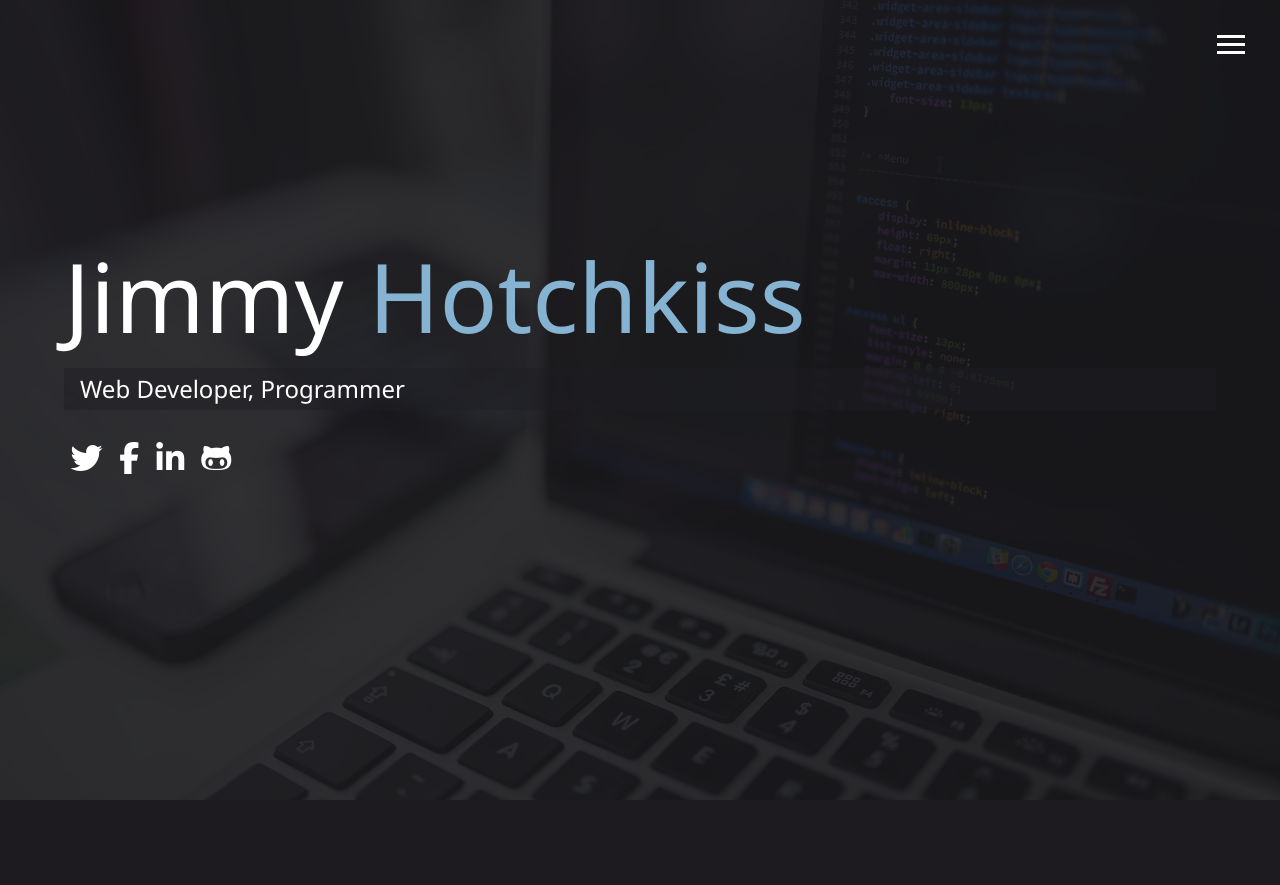
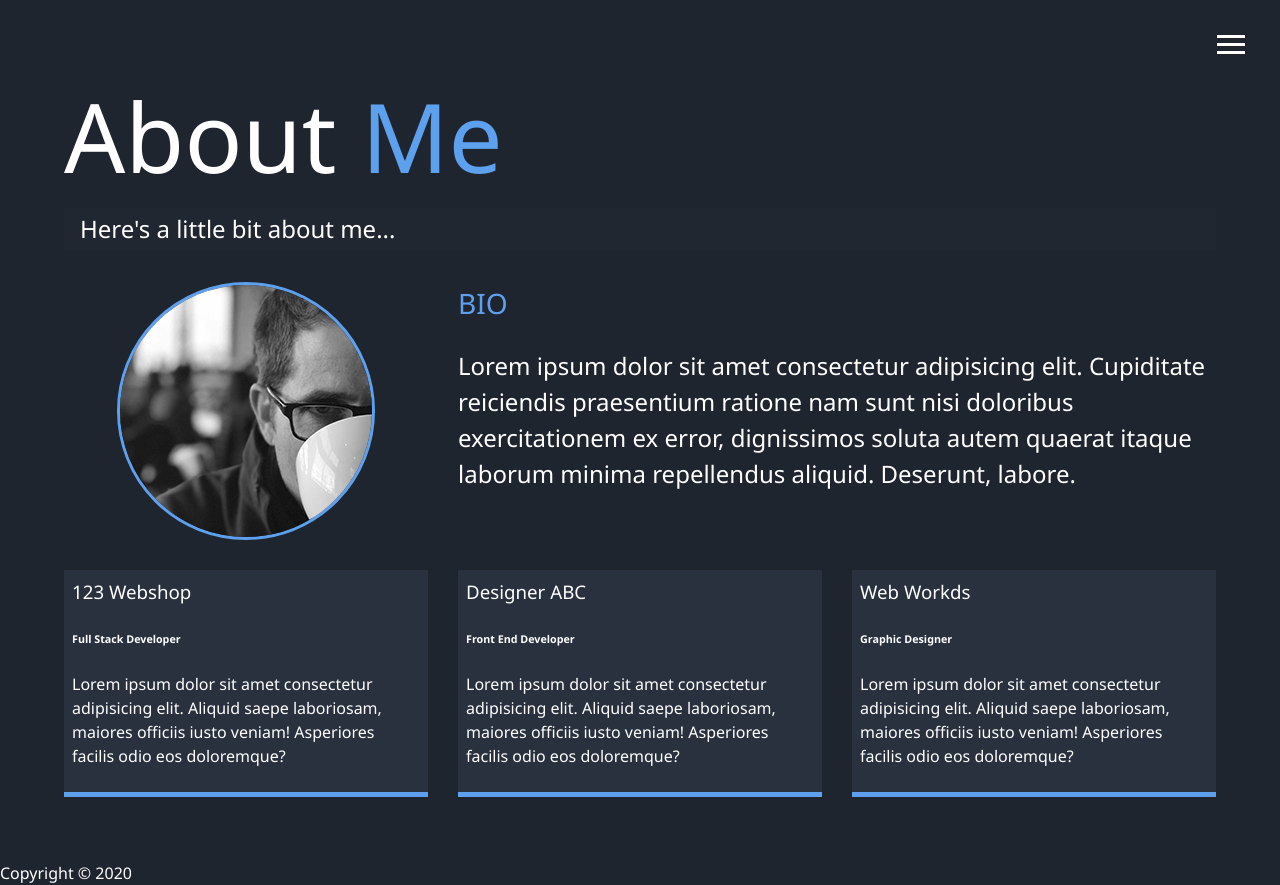
Before and after one commit to JimHotchkiss/my_portfolio, a PHP site: page /dist/about.html in a window 1280 px wide. Before the commit the page ends 800 px from the top, so only its background shows below. Run offline with PHP 8.4, Linux system fonts and the light colour scheme; some libraries are stand-ins or nearby versions.

Commit message:
Adding changes to the portfolio.

```diff
--- a/dist/about.html
+++ b/dist/about.html
@@ -1,15 +1,15 @@
 <!DOCTYPE html>
 <html lang="en">
-<head>
-  <meta charset="UTF-8">
-  <meta name="viewport" content="width=device-width, initial-scale=1.0">
-  <meta http-equiv="X-UA-Compatible" content="ie=edge">
-  <script src="https://kit.fontawesome.com/4027055556.js"></script>
-  <link rel="stylesheet" href="css/main.css">
-  <title>About Me</title>
-</head>
+  <head>
+    <meta charset="UTF-8" />
+    <meta name="viewport" content="width=device-width, initial-scale=1.0" />
+    <meta http-equiv="X-UA-Compatible" content="ie=edge" />
+    <script src="https://kit.fontawesome.com/4027055556.js"></script>
+    <link rel="stylesheet" href="css/main.css" />
+    <title>About Me</title>
+  </head>
 
-  <body id = "bg-img">
+  <body>
     <header>
       <div class="menu-btn">
         <div class="btn-line"></div>
@@ -19,9 +19,7 @@
 
       <nav class="menu">
         <div class="menu-branding">
-          <div class="portrait">
-
-          </div>
+          <div class="portrait"></div>
         </div>
         <ul class="menu-nav">
           <li class="nav-item">
@@ -31,39 +29,70 @@
             <a href="#" class="nav-link" id="blog-link">Blog</a>
           </li>
           <li class="nav-item current">
-            <a href="about.html"   class="nav-link" id="about-link">About Me </a>
+            <a href="about.html" class="nav-link" id="about-link">About Me </a>
           </li>
           <li class="nav-item">
-            <a href="work.html" class="nav-link">MY WORK</  a>
+            <a href="work.html" class="nav-link">MY WORK</a>
           </li>
           <li class="nav-item">
-            <a href="contact.html" class="nav-link">HOW TO REACH ME
-            </a>
+            <a href="contact.html" class="nav-link">HOW TO REACH ME </a>
           </li>
         </ul>
       </nav>
     </header>
-    <main id="home">
-      <h1 class="lg-heading">
-        Jimmy <span class="text-secondary">Hotchkiss</span>
-      </h1>
+    <main id="about">
+      <h1 class="lg-heading">About <span class="text-secondary">Me</span></h1>
       <h2 class="sm-heading">
-        Web Developer, Programmer
+        Here's a little bit about me...
       </h2>
-      <div class="icon">
-        <a href="#!">
-          <i class="fab fa-twitter fa-2x"></i>
-        <a href="#!">
-          <i class="fab fa-facebook-f fa-2x"></i>
-        </a>
-        <a href="#!">
-          <i class="fab fa-linkedin-in fa-2x"></i>
-        </a>
-        <a href="#!">
-          <i class="fab fa-github-alt fa-2x"></i>
-        </a>
+      <div class="about-info">
+        <img src="img/headshot1.jpg" alt="jimmy hotchkiss" class="bio-image" />
+        <div class="bio">
+          <h3 class="text-secondary">
+            BIO
+          </h3>
+          <p>
+            Lorem ipsum dolor sit amet consectetur adipisicing elit. Cupiditate
+            reiciendis praesentium ratione nam sunt nisi doloribus
+            exercitationem ex error, dignissimos soluta autem quaerat itaque
+            laborum minima repellendus aliquid. Deserunt, labore.
+          </p>
+        </div>
+
+        <div class="job job-1">
+          <h3>123 Webshop</h3>
+          <h6>Full Stack Developer</h6>
+          <p>
+            Lorem ipsum dolor sit amet consectetur adipisicing elit. Aliquid
+            saepe laboriosam, maiores officiis iusto veniam! Asperiores facilis
+            odio eos doloremque?
+          </p>
+        </div>
+
+        <div class="job job-2">
+          <h3>Designer ABC</h3>
+          <h6>Front End Developer</h6>
+          <p>
+            Lorem ipsum dolor sit amet consectetur adipisicing elit. Aliquid
+            saepe laboriosam, maiores officiis iusto veniam! Asperiores facilis
+            odio eos doloremque?
+          </p>
+        </div>
+
+        <div class="job job-3">
+          <h3>Web Workds</h3>
+          <h6>Graphic Designer</h6>
+          <p>
+            Lorem ipsum dolor sit amet consectetur adipisicing elit. Aliquid
+            saepe laboriosam, maiores officiis iusto veniam! Asperiores facilis
+            odio eos doloremque?
+          </p>
+        </div>
       </div>
     </main>
+    <footer id="main-footer">
+      Copyright &copy; 2020
+    </footer>
 
     <script src="js/blog.js"></script>
     <script src="js/main.js"></script>
--- a/dist/css/main.css
+++ b/dist/css/main.css
@@ -39,14 +39,14 @@
   .menu-nav {
     margin: 0;
     padding: 0;
-    background: rgba(14, 14, 16, 0.9);
+    background: rgba(21, 25, 32, 0.9);
     list-style: none;
     transform: translate3d(0, -100%, 0);
     transition: all 0.5s ease-in; }
     .menu-nav.show {
       transform: translate3d(0, 0, 0); }
   .menu-branding {
-    background: rgba(26, 26, 29, 0.9);
+    background: rgba(31, 37, 47, 0.9);
     transform: translate3d(0, 100%, 0);
     transition: all 0.5s ease-in; }
     .menu-branding.show {
@@ -56,14 +56,14 @@
       height: 250px;
       background: url("../img/headshot1.jpg");
       border-radius: 50%;
-      border: solid 3px #86B3D1; }
+      border: solid 3px #5da0ee; }
   .menu .nav-item {
     transform: translate3d(600px, 0, 0);
     transition: all 0.5s ease-in; }
     .menu .nav-item.show {
       transform: translate3d(0, 0, 0); }
     .menu .nav-item.current > a {
-      color: #86B3D1; }
+      color: #5da0ee; }
   .menu .nav-link {
     display: inline-block;
     position: relative;
@@ -75,7 +75,7 @@
     text-decoration: none;
     transition: all 0.5s ease-in; }
     .menu .nav-link:hover {
-      color: #86B3D1; }
+      color: #5da0ee; }
 
 .nav-item:nth-child(1) {
   transition-delay: 0.1s; }
@@ -122,34 +122,40 @@
   box-sizing: border-box; }
 
 body {
-  background-color: #1A1A1D;
+  background-color: #1f252f;
   color: #ffffff;
   margin: 0;
-  font-family: 'Segoe UI', Tahoma, Geneva, Verdana, sans-serif;
+  font-family: "Segoe UI", Tahoma, Geneva, Verdana, sans-serif;
   line-height: 1.5; }
   body#bg-img {
     background: url(../img/background2.jpg);
     background-attachment: fixed;
     background-size: cover; }
     body#bg-img:after {
-      content: '';
+      content: "";
       position: absolute;
       top: 0;
       right: 0;
       width: 100%;
       height: 100%;
       z-index: -1;
-      background: rgba(26, 26, 29, 0.9); }
+      background: rgba(31, 37, 47, 0.9); }
 
-h1, h2, h3 {
+h1,
+h2,
+h3 {
   margin: 0;
   font-weight: 400; }
-  h1.lg-heading, h2.lg-heading, h3.lg-heading {
+  h1.lg-heading,
+  h2.lg-heading,
+  h3.lg-heading {
     font-size: 6rem; }
-  h1.sm-heading, h2.sm-heading, h3.sm-heading {
+  h1.sm-heading,
+  h2.sm-heading,
+  h3.sm-heading {
     margin-bottom: 2rem;
     padding: 0.2rem 1rem;
-    background: rgba(31, 31, 34, 0.5); }
+    background: rgba(35, 42, 53, 0.5); }
 
 a {
   color: #fff;
@@ -161,7 +167,7 @@ header {
   width: 100%; }
 
 .text-secondary {
-  color: #86B3D1; }
+  color: #5da0ee; }
 
 main {
   padding: 4rem;
@@ -171,9 +177,39 @@ main {
     main .icon a {
       padding: 0.4rem; }
       main .icon a:hover {
-        color: #86B3D1;
+        color: #5da0ee;
         transition: all 0.5s ease-in; }
   main#home {
     overflow: hidden; }
     main#home h1 {
       margin-top: 20vh; }
+
+.about-info {
+  display: grid;
+  grid-gap: 30px;
+  grid-template-areas: "bioimage bio bio" "job1 job2 job3";
+  grid-template-columns: repeat(3, 1fr); }
+
+.bio-image {
+  grid-area: bioimage;
+  margin: auto;
+  border-radius: 50%;
+  border: #5da0ee 3px solid; }
+
+.bio {
+  grid-area: bio;
+  font-size: 1.5rem; }
+
+.job-1 {
+  grid-area: job1; }
+
+.job-2 {
+  grid-area: job2; }
+
+.job-3 {
+  grid-area: job3; }
+
+.job {
+  background: #29313e;
+  padding: 0.5rem;
+  border-bottom: #5da0ee 5px solid; }
--- a/package.json
+++ b/package.json
@@ -9,6 +9,6 @@
   "author": "Jimmy Hotchkiss",
   "license": "MIT",
   "dependencies": {
-    "node-sass": "^4.13.0"
+    "node-sass": "^4.13.1"
   }
 }
--- a/scss/_config.scss
+++ b/scss/_config.scss
@@ -1,16 +1,15 @@
-$primary-color: #1A1A1D;
+// Twitter Dim
+$primary-color: #1f252f;
+// $primary-color: #1a1a1d;
 // $secondary-color: #86B3D1;
-$secondary-color: #5DA0EE
-;
+// Twitter Blue
+$secondary-color: #5da0ee;
+// Emoji Yellow
+// $secondary-color: #e8c354;
 
 // Orginal colors
 //$primary-color: #444;
 //$secondary-color: #1DA1F2;
-
-// Other Choices
-//$secondary-color: #EECE1A
-//$secondary-color: #78c7f5;
-//$secondary-color: rgb(236, 197, 124);
 $show-home-image: true;
 $home-image: url(../img/background2.jpg);
 $background-opacity: 0.9;
@@ -26,8 +25,8 @@ $background-opacity: 0.9;
       background-attachment: fixed;
       background-size: cover;
 
-      &:after{
-        content:'';
+      &:after {
+        content: "";
         position: absolute;
         top: 0;
         right: 0;
@@ -42,7 +41,7 @@ $background-opacity: 0.9;
 
 // Set Text Color
 @function set-text-color($color) {
-  @if(lightness($color) > 40) {
+  @if (lightness($color) > 40) {
     @return #000000;
   } @else {
     @return #ffffff;
@@ -61,7 +60,7 @@ $background-opacity: 0.9;
   }
 }
 @mixin mediaLg {
-  @media screen and (min-width: 769px) and (max-width: 1170px){
+  @media screen and (min-width: 769px) and (max-width: 1170px) {
     @content;
   }
 }
--- a/scss/main.scss
+++ b/scss/main.scss
@@ -1,27 +1,29 @@
-@import 'config';
-@import 'menu';
-@import 'mobile';
+@import "config";
+@import "menu";
+@import "mobile";
 * {
   box-sizing: border-box;
 }
 
-body{
+body {
   @include background;
   background-color: $primary-color;
   color: set-text-color($primary-color);
   margin: 0;
-  font-family: 'Segoe UI', Tahoma, Geneva, Verdana, sans-serif;
+  font-family: "Segoe UI", Tahoma, Geneva, Verdana, sans-serif;
   line-height: 1.5;
 }
 
 // Heading
-h1,h2,h3{
-  margin:0;
+h1,
+h2,
+h3 {
+  margin: 0;
   font-weight: 400;
-  &.lg-heading{
+  &.lg-heading {
     font-size: 6rem;
   }
-  &.sm-heading{
+  &.sm-heading {
     margin-bottom: 2rem;
     padding: 0.2rem 1rem;
     background: rgba(lighten($primary-color, 2), 0.5);
@@ -37,33 +39,69 @@ header {
   position: fixed;
   z-index: 2;
   width: 100%;
-
 }
 
 .text-secondary {
   color: $secondary-color;
 }
 
-main{
+main {
   padding: 4rem;
   height: 100%;
-// icon class inside main div
-  .icon{
+  // icon class inside main div
+  .icon {
     margin-top: 1rem;
-    a{
+    a {
       padding: 0.4rem;
-      &:hover{
+      &:hover {
         color: $secondary-color;
         @include easeOut();
       }
     }
   }
-  &#home{
+  &#home {
     overflow: hidden;
-    h1{
-      margin-top:
-// vh height - 100 slices to a page, so this is 20 of those 100 slices
-      20vh;
+    h1 {
+      margin-top: 20vh;
     }
   }
 }
+
+.about-info {
+  display: grid;
+  grid-gap: 30px;
+  grid-template-areas:
+    "bioimage bio bio"
+    "job1 job2 job3";
+  grid-template-columns: repeat(3, 1fr);
+}
+
+.bio-image {
+  grid-area: bioimage;
+  margin: auto;
+  border-radius: 50%;
+  border: $secondary-color 3px solid;
+}
+
+.bio {
+  grid-area: bio;
+  font-size: 1.5rem;
+}
+
+.job-1 {
+  grid-area: job1;
+}
+
+.job-2 {
+  grid-area: job2;
+}
+
+.job-3 {
+  grid-area: job3;
+}
+
+.job {
+  background: lighten($primary-color, 5);
+  padding: 0.5rem;
+  border-bottom: $secondary-color 5px solid;
+}
```
Also changed, not shown: package-lock.json.
